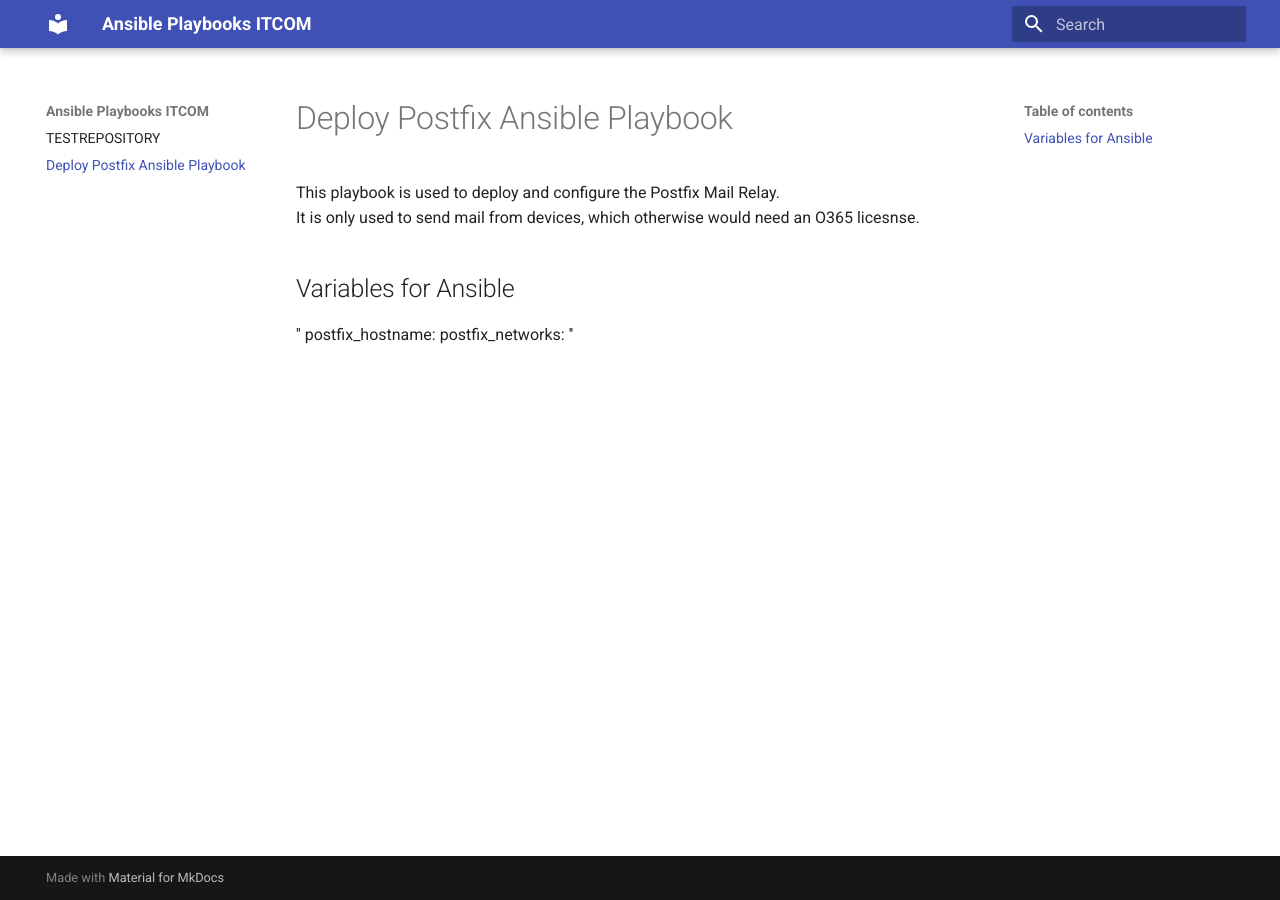
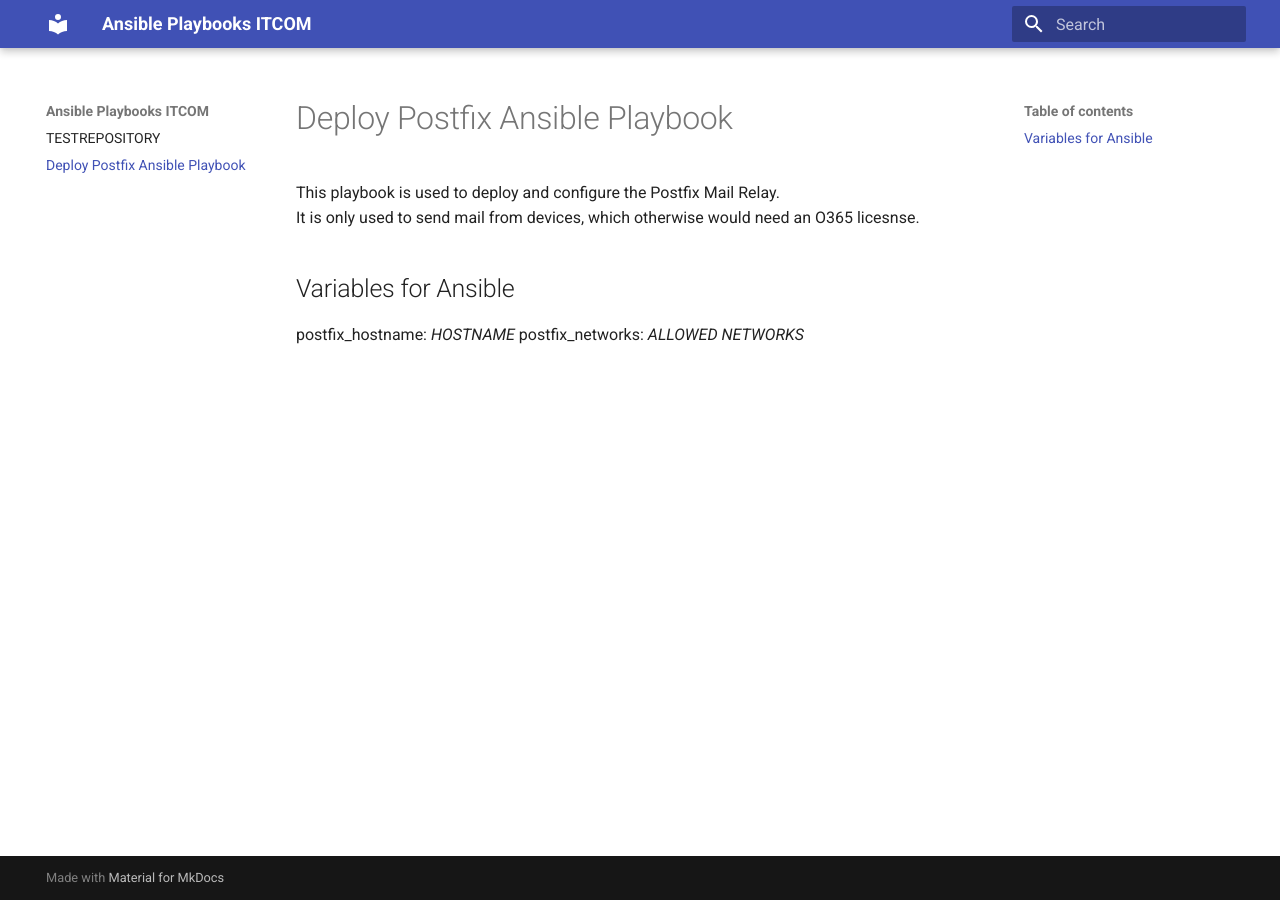
Before and after one commit to ITC-jwaltenspuehl/ansible-galaxy-test, an MkDocs documentation site: the page built from docs/deploy-postfix.md, in a window 1280 px wide. Built offline with MkDocs 1.6.1 and Material for MkDocs 9.7.7, drawn with Linux system fonts in a browser that asks for light colours.

Commit message:
modified:   docs/deploy-postfix.md

```diff
--- a/docs/deploy-postfix.md
+++ b/docs/deploy-postfix.md
@@ -5,6 +5,6 @@ It is only used to send mail from devices, which otherwise would need an O365 li
 
 ## Variables for Ansible
 
-''
-postfix_hostname: <HOSTNAME>
-postfix_networks: <ALLOWED NETWORKS>''
+
+postfix_hostname: *HOSTNAME*
+postfix_networks: *ALLOWED NETWORKS*
```
